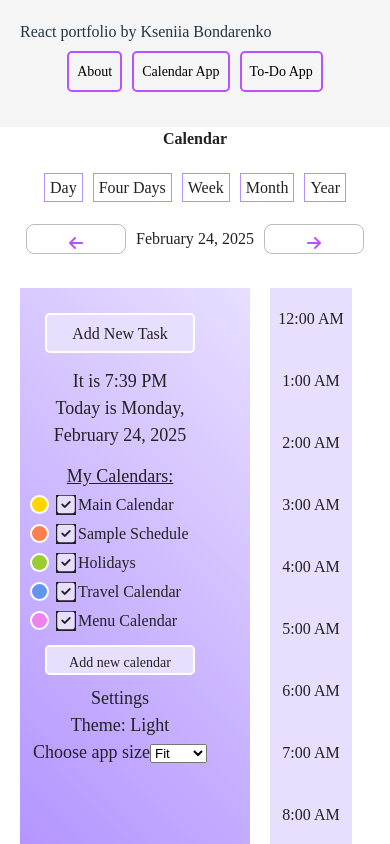
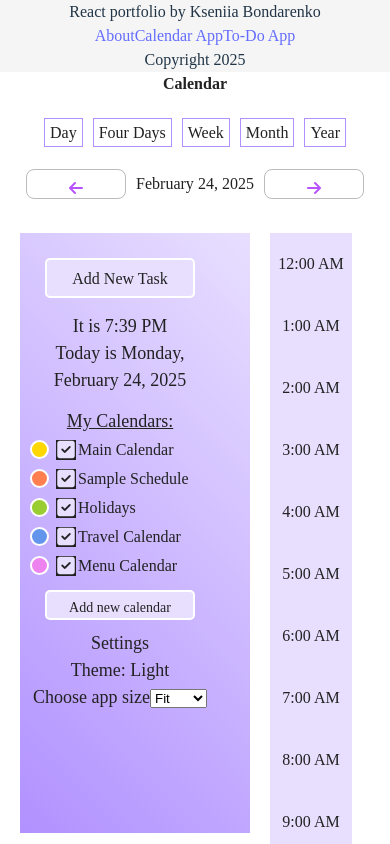
Before and after one commit to ks987/my-vite-react-portfolio-2025, a React (Vite) app: page /go-to-day in a window 390 px wide. Shown: the top 844 px of the page. Built offline with nearby package versions, Linux system fonts and the light colour scheme; a web font is replaced by a local one.

Commit message:
progress-11.39am-Feb-24-2025

```diff
--- a/src/App.jsx
+++ b/src/App.jsx
@@ -1,17 +1,67 @@
-import { useState } from 'react'
+
+
+import React from 'react';
+import { Routes, Route } from 'react-router-dom';
 import './App.css'
 
-import Navbar from './Navbar.jsx';
+// import main layout
+
+import Layout from './Layout.jsx';
+
+// Import portfolio pages
+
+import AboutAndContact from './about-and-contact/About-and-contact.jsx';
+import Calendar from './calendar/Calendar.jsx';
+import ToDoApp from './to-do-app/ToDoApp.jsx';
+
+
+// Import calendar app subpages
+
+import OneDay from './calendar/OneDay.jsx';
+import FourDays from './calendar/FourDays.jsx';
+import OneWeek from './calendar/OneWeek.jsx';
+import OneMonth from './calendar/OneMonth.jsx';
+import OneYear from './calendar/OneYear.jsx';
+
+// Import to-do app subpages
+
+
+
 
 function App() {
   // const [count, setCount] = useState(0)
 
   return (
     <div className="App">
- <Navbar/>
+
+      <Layout />
+
+      <Routes>
+
+        {/* portfolio landing page routes */}
+
+        <Route exact path='/about-and-contact' element={<AboutAndContact />}></Route>
+        <Route exact path='/calendar-in-react' element={<Calendar />}></Route>
+        <Route exact path='/to-do-app-in-react' element={<ToDoApp />}></Route>
+
+
+
+        {/* calendar application routes */}
+
+
+        <Route exact path='/go-to-day' element={<OneDay />}></Route>
+        <Route exact path='/go-to-four-days' element={<FourDays />}></Route>
+        <Route exact path='/go-to-week' element={<OneWeek />}></Route>
+        <Route exact path='/go-to-month' element={<OneMonth />}></Route>
+        <Route exact path='/go-to-year' element={<OneYear />}></Route>
+
+
+        {/* to-do application routes */}
+
+      </Routes>
+
     </div>
-
   )
 }
 
-export default App
+export default App;
--- a/src/Footer.css
+++ b/src/Footer.css
@@ -27,6 +27,8 @@
     padding-top: 50px;
     padding-bottom: 150px;
     color: var(--black);
+    background: #ccc444;
+    width: 100%;
 
 }
 
--- a/src/Footer.jsx
+++ b/src/Footer.jsx
@@ -8,7 +8,7 @@ export default function Footer() {
         <div className="Footer-portoflio">
             <div className="footer-bar">
 
-                Copyright 2025 kseniiasprojects.com
+                Copyright 2025
 
             </div>
         </div>
--- /dev/null
+++ b/src/Layout.css
@@ -0,0 +1,171 @@
+
+@import url('https://fonts.googleapis.com/css2?family=Oxygen:wght@300;400;700&display=swap');
+
+:root {
+
+    --bright-purple: #b852fc;
+    --purple: #b191ff;
+    --light-purple: #e8dfff;
+    --sand: #ffc65e;
+
+    --whitesmoke: #f5f5f5;
+    --white: #fff;
+    --black: #222;
+    --medium-gray: #bbb;
+    --light-gray: #eee;
+}
+
+/* navbar styles */
+
+@import url('https://fonts.googleapis.com/css2?family=Oxygen:wght@300;400;700&display=swap');
+
+:root {
+
+    --bright-purple: #b852fc;
+    --purple: #b191ff;
+    --light-purple: #e8dfff;
+    --sand: #ffc65e;
+
+    --whitesmoke: #f5f5f5;
+    --white: #fff;
+    --black: #222;
+    --medium-gray: #bbb;
+    --light-gray: #eee;
+
+}
+
+
+.Navbar {
+    margin: 0;
+    padding: 0;
+    background: var(--whitesmoke);
+    height: 3000px;
+
+}
+
+.my-main-logo {
+    background: var(--whitesmoke);
+    padding: 0;
+    margin: 0;
+    font-weight: bold;
+    padding-top: 5px;
+    text-align: left;
+    padding-left: 3%;
+}
+
+.important-note {
+    width: 80%;
+    height: 400px;
+    margin: 0 auto;
+    text-align: center;
+    display: flex;
+    flex-direction: row;
+    align-items: center;
+    justify-content: center;
+    font-weight: bold;
+    font-size: 20px;
+}
+
+
+.Navbar-portfolio-title {
+    text-align: left;
+    padding-left: 20px;
+    padding-top: 20px;
+    margin-bottom: -20px;
+}
+
+.portfolio-title:hover {
+    color: var(--bright-purple);
+    cursor: pointer;
+}
+
+.portfolio-title span {
+    color: var(--bright-purple);
+    font-weight: bold;
+    text-decoration: underline;
+}
+
+
+.Navbar-for-portfolio {
+    background: var(--whitesmoke);
+    padding-top: 22px;
+    padding-bottom: 30px;
+    display: flex;
+    flex-wrap: wrap;
+    align-items: center;
+    justify-content: center;
+}
+
+
+.navbar-link {
+    text-decoration: none;
+    color: black;
+    background: var(--whitesmoke);
+    border: 2px solid var(--medium-gray);
+    border: 2px solid var(--bright-purple);
+    margin: 10px;
+    padding: 8px 40px;
+    border-radius: 5px;
+    font-size: 14px;
+}
+
+nav .navbar-link:hover {
+    background: var(--white);
+    border: 2px solid var(--sand);
+    transform: scale(0.97);
+
+}
+
+
+
+
+
+/* footer styles */
+
+
+.Layout-footer-bar {
+    background: var(--whitesmoke);
+    border: 2px solid var(--black);
+    border: none;
+    text-align: right;
+    padding-right: 5%;
+    padding-top: 50px;
+    padding-bottom: 150px;
+    color: var(--black);
+    background: #ccc444;
+    width: 100%;
+}
+
+
+.Layout-footer-bar:hover {
+    cursor: pointer;
+}
+
+
+
+
+/* responsive design */
+
+
+@media only screen and (max-width: 600px) {
+    .Navbar-for-portfolio {
+        width: 300px;
+        margin: 0 auto;
+    }
+
+    .navbar-link {
+        margin: 5px;
+        padding: 8px;
+    }
+}
+
+
+@media screen and (max-width: 400px) {
+
+
+    .Navbar {
+        margin: 0 auto;
+    }
+
+
+}
--- /dev/null
+++ b/src/Layout.jsx
@@ -0,0 +1,52 @@
+
+import React from "react";
+import { Outlet, Link } from "react-router-dom";
+
+
+
+
+const Layout = () => {
+
+    return (
+        <div className="Layout">
+
+
+            <div className="Layout-navbar-section">
+
+                <div className="Navbar-portfolio-title">React portfolio by Kseniia Bondarenko</div>
+                <nav className="Navbar-for-portfolio">
+                    <Link id="about-and-contact" className="navbar-link" to='/about-and-contact'>About</Link>
+                    <Link id="calendar-app" className="navbar-link" to='/calendar-in-react'>Calendar App</Link>
+                    <Link id="to-do-app" className="navbar-link" to='/to-do-app-in-react'>To-Do App</Link>
+                </nav>
+
+            </div>
+
+            <main className="Layout-main-page">
+                <Outlet />
+
+                {/* <Outlet/> = This is where page content will be rendered */}
+
+            </main>
+
+
+            <footer className="Layout-footer">
+
+                <div className="Layout-Footer-portoflio">
+                    <div className="Layout-footer-bar">
+
+                        Copyright 2025
+
+                    </div>
+                </div>
+
+            </footer>
+
+
+
+        </div>
+    )
+}
+
+
+export default Layout;
--- a/src/Navbar.jsx
+++ b/src/Navbar.jsx
@@ -1,17 +1,13 @@
-import React, { useState } from "react";
-import {Routes, Route, Link} from 'react-router-dom';
+import React from "react";
+import { Link, Outlet } from 'react-router-dom';
 
 
-
-// import js files
-
+// Import components
+import Footer from './Footer.jsx';
 
 // Link the apps to the navbar
 
 import AboutAndContact from './about-and-contact/About-and-contact.jsx';
-
-
-
 import Calendar from './calendar/Calendar.jsx';
 import ToDoApp from './to-do-app/ToDoApp.jsx';
 
@@ -40,7 +36,7 @@ export default function Navbar() {
 
 
 
-        return(
+    return (
         <div className="Navbar">
             <div className="Navbar-portfolio-title">React portfolio by Kseniia Bondarenko</div>
             <nav className="Navbar-for-portfolio">
@@ -49,25 +45,17 @@ export default function Navbar() {
                 <Link id="to-do-app" className="navbar-link" to='/to-do-app-in-react'>To-Do App</Link>
             </nav>
 
+            <main className="Navbar-main-page">
+                <Outlet />
+            </main>
 
-
-                <Routes>
-                    <Route exact path='/about-and-contact' element={<AboutAndContact/>}></Route>
-                    <Route exact path='/calendar-in-react' element={<Calendar/>}></Route>
-                    <Route exact path='/to-do-app-in-react' element={<ToDoApp/>}></Route>
+            <footer className="Navbar-footer">
+                <Footer/>
+            </footer>
 
 
 
-                    {/* calendar routes */}
 
-
-                    <Route exact path='/go-to-day' element={<OneDay/>}></Route>
-                    <Route exact path='/go-to-four-days' element={<FourDays/>}></Route>
-                    <Route exact path='/go-to-week' element={<OneWeek/>}></Route>
-                    <Route exact path='/go-to-month' element={<OneMonth/>}></Route>
-                    <Route exact path='/go-to-year' element={<OneYear/>}></Route>
-
-                </Routes>
 
         </div>
     )
--- a/src/to-do-app/ToDoApp.css
+++ b/src/to-do-app/ToDoApp.css
@@ -19,7 +19,9 @@
 .ToDoApp {
     width: 1000px;
     margin: 0 auto;
+    border: 2px solid deeppink;
 }
+
 
 
 .ToDoApp-title {
@@ -48,6 +50,9 @@
     color: white;
 }
 
+.ToDoApp-create-button:focus {
+    outline: none;
+}
 
 
 .ToDoApp-all-lists {
@@ -62,8 +67,23 @@
 
 
 @media screen and (max-width: 1000px) {
-   .ToDoApp {
-    width: 90%;
+    .ToDoApp {
+        width: 90%;
 
-   }
-  }
+    }
+}
+
+
+@media screen and (max-width: 860px) {
+    .ToDoApp {
+        width: 90%;
+
+    }
+}
+
+
+@media screen and (max-width: 400px) {
+    .ToDoApp-create-button {
+        width: 80px;
+    }
+}
--- a/src/to-do-app/ToDoApp.jsx
+++ b/src/to-do-app/ToDoApp.jsx
@@ -22,7 +22,7 @@ function toShowCreateNew() {
             <h4 className="ToDoApp-title">To-Do Application</h4>
             <div className="ToDoApp-new-task-field">
 
-                <button className="ToDoApp-create-button" onClick={toShowCreateNew}>+ Create New Task</button>
+                <button className="ToDoApp-create-button" onClick={toShowCreateNew}>+ Add</button>
 
             </div>
 
```
Also changed, not shown: src/main.jsx (+9 -7 lines). Lines whose indentation alone changed are shown as unchanged.
